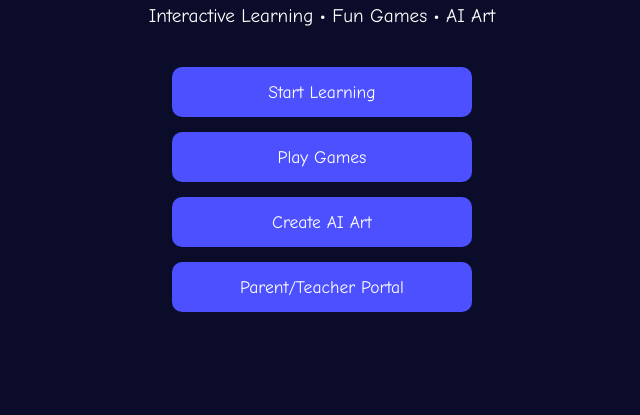
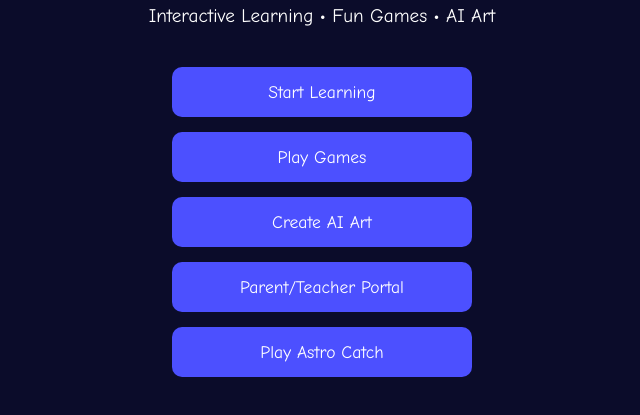
Before and after one commit to astroAi2/astroai-edu, a plain HTML site: page index.html in a window 1280 px wide. Shown: the part 277-692 px from the top of the page, without its empty margins (318-958 px from the left). Drawn offline with Linux system fonts and the light colour scheme.

Commit message:
Update index.html
Add Astro Catch game link

```diff
--- a/index.html
+++ b/index.html
@@ -16,7 +16,9 @@
             <a href="#" class="btn">Play Games</a>
             <a href="#" class="btn">Create AI Art</a>
             <a href="#" class="btn">Parent/Teacher Portal</a>
-        </div>
+            <a href="astro-catch.html" class="btn">Play Astro Catch</a>
+
+         </div>
     </div>
     <script src="script.js"></script>
 </body>
```
